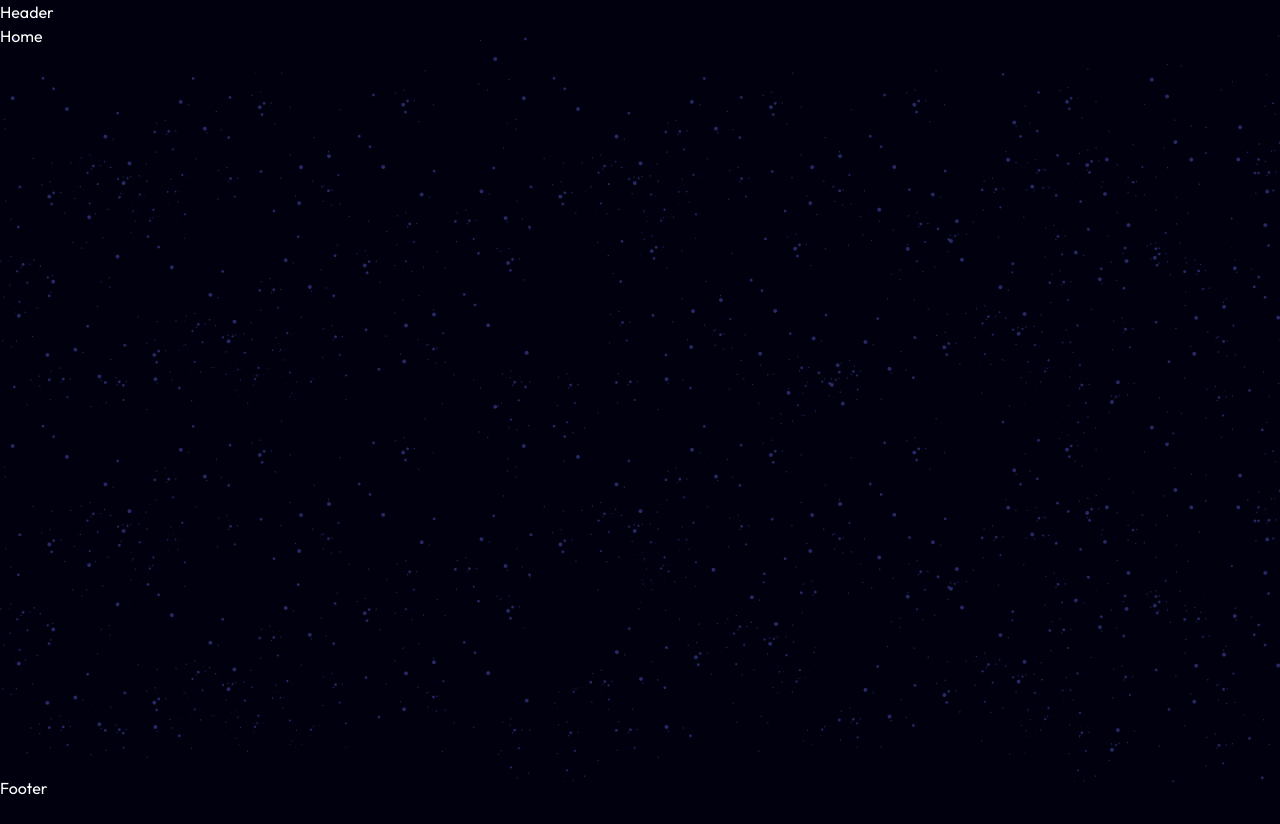
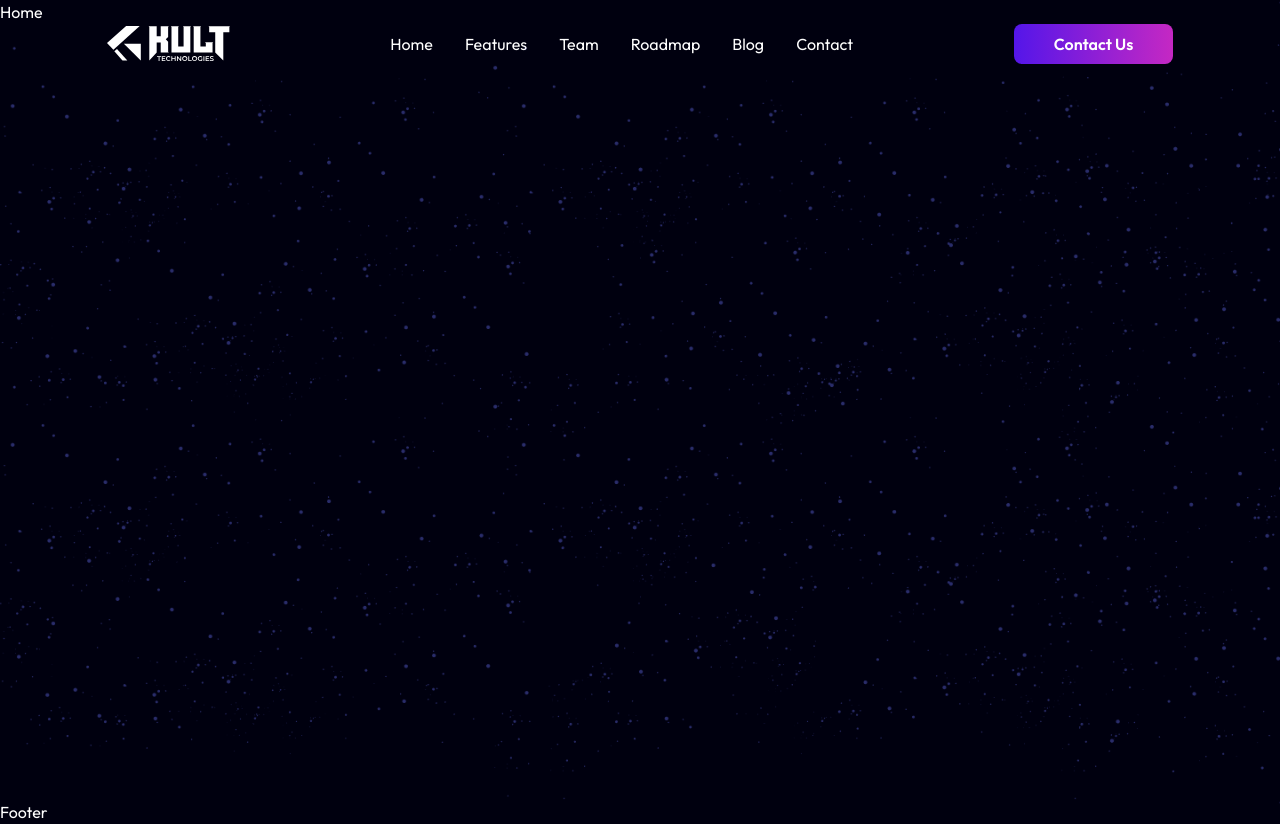
Before and after one commit to Sayan-97/kult-tech, a Next.js app: page / in a window 1280 px wide. Before the commit the page ends 800 px from the top, so only its background shows below. Built offline with nearby package versions, Linux system fonts and the light colour scheme.

Commit message:
added header

```diff
--- a/app/globals.css
+++ b/app/globals.css
@@ -30,5 +30,18 @@ body {
 }
 
 main {
-  @apply flex-grow
+  @apply flex-grow;
 }
+
+h1,
+h2,
+h3,
+h4,
+h5,
+h6 {
+  @apply font-syne;
+}
+
+.container {
+  @apply w-11/12 lg:w-10/12 3xl:w-8/12 mx-auto;
+}
--- a/app/page.tsx
+++ b/app/page.tsx
@@ -2,7 +2,7 @@ import Image from 'next/image'
 
 export default function Home() {
   return (
-    <div>
+    <div className='min-h-screen'>
       Home
     </div>
   )
--- a/components/shared/Header.tsx
+++ b/components/shared/Header.tsx
@@ -1,6 +1,96 @@
+"use client";
+
+import { useState, useEffect } from "react";
+import Image from "next/image";
+import Link from "next/link";
+import Button from "../ui/Button";
+import { MdOutlineMenu } from "react-icons/md";
+import { MdOutlineClose } from "react-icons/md";
 
 export default function Header() {
+  const [navAtTop, setNavAtTop] = useState(true);
+  const [navOpen, setNavOpen] = useState(false);
+
+  const links = [
+    { label: "Home", link: "/" },
+    { label: "Features", link: "/" },
+    { label: "Team", link: "/" },
+    { label: "Roadmap", link: "/" },
+    { label: "Blog", link: "/" },
+    { label: "Contact", link: "/" },
+  ];
+
+  const NavLinks = () => (
+    <ul className="flex max-lg:flex-col items-center max-lg:space-y-4 lg:space-x-8">
+      {links.map((item, index) => (
+        <Link key={index} href={item.link}>
+          {item.label}
+        </Link>
+      ))}
+    </ul>
+  );
+
+  useEffect(() => {
+    const handleScroll = () => {
+      const currentScrollY = window.scrollY;
+
+      // Check if the scroll direction is up or down
+      if (currentScrollY > 0) {
+        setNavAtTop(false); // Scrolling down
+      } else {
+        setNavAtTop(true); // Scrolling up
+      }
+    };
+    // Add the scroll event listener
+    window.addEventListener("scroll", handleScroll);
+
+    // Remove the event listener when the component unmounts
+    return () => {
+      window.removeEventListener("scroll", handleScroll);
+    };
+  }, []);
+
   return (
-    <div>Header</div>
-  )
+    <header
+      className={`fixed inset-x-0 top-0 z-40 ${
+        navAtTop
+          ? "py-6 max-md:bg-[#5416E9] max-md:bg-opacity-20 max-md:backdrop-blur-xl max-md:shadow-xl"
+          : "py-3 bg-[#5416E9] bg-opacity-20 backdrop-blur-xl shadow-xl"
+      } transition-all duration-500 ease-in-out`}
+    >
+      <nav className="container flex items-center justify-between">
+        {/* Navbar Logo */}
+        <Image
+          src={`/svgs/kult-brand.svg`}
+          alt="img"
+          width={123}
+          height={37}
+          priority={true}
+        />
+        <div className="hidden lg:block">
+          <NavLinks />
+        </div>
+        <Link href={`/`} className="hidden lg:block">
+          <Button name="Contact Us" />
+        </Link>
+        <div className="block lg:hidden text-3xl">
+          {!navOpen ? (
+            <MdOutlineMenu onClick={() => setNavOpen(true)} />
+          ) : (
+            <MdOutlineClose onClick={() => setNavOpen(false)} />
+          )}
+        </div>
+      </nav>
+      {navOpen && (
+        <div className="absolute inset-x-0 top-[100%] bg-[#5416E9] bg-opacity-20 backdrop-blur-xl shadow-xl">
+          <div className="container py-4 flex flex-col items-center gap-4">
+            <NavLinks />
+            <Link href={`/`}>
+              <Button name="Contact Us" />
+            </Link>
+          </div>
+        </div>
+      )}
+    </header>
+  );
 }
--- /dev/null
+++ b/components/ui/Button.tsx
@@ -0,0 +1,11 @@
+type ButtonProps = {
+  name: string;
+};
+
+export default function Button(props: ButtonProps) {
+  return (
+    <button className="bg-primaryGradient px-10 py-2 font-semibold rounded-lg">
+        {props.name}
+    </button>
+  );
+}
--- a/tailwind.config.ts
+++ b/tailwind.config.ts
@@ -9,6 +9,10 @@ const config: Config = {
   theme: {
     extend: {
       // colors
+      // gradient colors
+      backgroundImage: {
+        'primaryGradient': 'linear-gradient(90deg, #5416E9 0%, #C528C3 100%)',
+      },
       // fonts
       fontFamily: {
         'outfit': ['var(--font-outfit)'],
```
Also changed, not shown: package.json (+5 -4 lines), public/svgs/kult-brand.svg (added), 1 other file (tests, documents, lock files or other folders).
